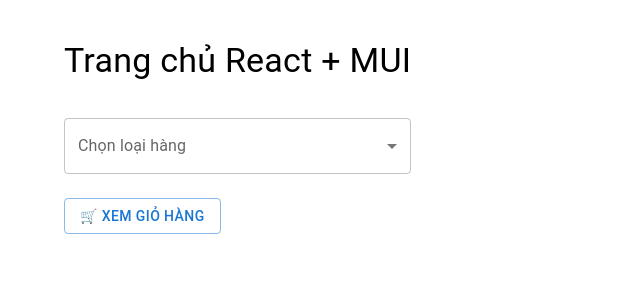
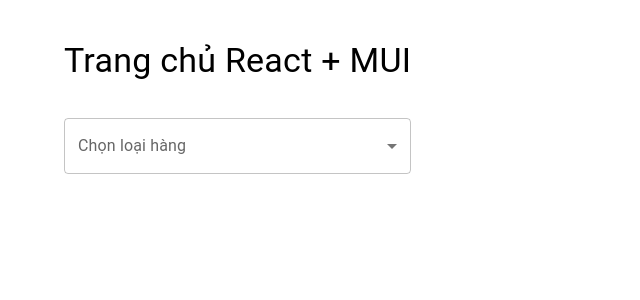
Before and after one commit to nam12102004/IT4409-project, a React (Create React App) app in the folder frontend/: page / in a window 1280 px wide. Shown: the top 300 px of the page, without its empty margins (0-640 px from the left). Built offline with nearby package versions, Linux system fonts and the light colour scheme.

Commit message:
sửa page home để hiện NavBar

```diff
--- a/frontend/src/pages/Home.jsx
+++ b/frontend/src/pages/Home.jsx
@@ -1,4 +1,4 @@
-import { Typography, FormControl, InputLabel, Select, MenuItem,Button } from '@mui/material';
+import { Typography, FormControl, InputLabel, Select, MenuItem, } from '@mui/material';
 import { useNavigate } from 'react-router-dom';
 import { useState } from 'react';
 import { Grid } from '@mui/material';
@@ -28,15 +28,6 @@
           <MenuItem value="Tablet">Tablet</MenuItem>
         </Select>
       </FormControl>
-
-      {/* sau này có thể dùng App Navbar để chứa nút này */}
-      <Button
-        variant="outlined"
-        sx={{ mt: 3 }}
-        onClick={() => navigate('/cart')}
-      >
-        🛒 Xem giỏ hàng
-      </Button>
     </Grid>
 
     <Grid item xs={4}>
```
